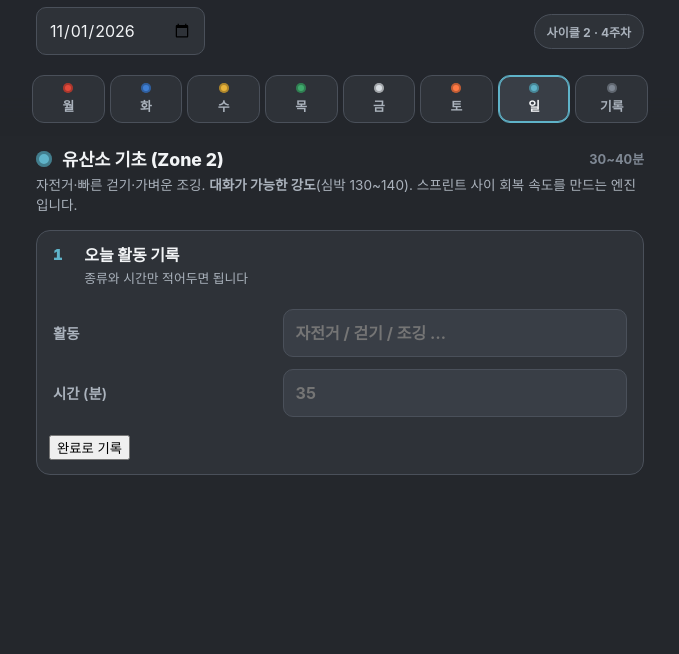
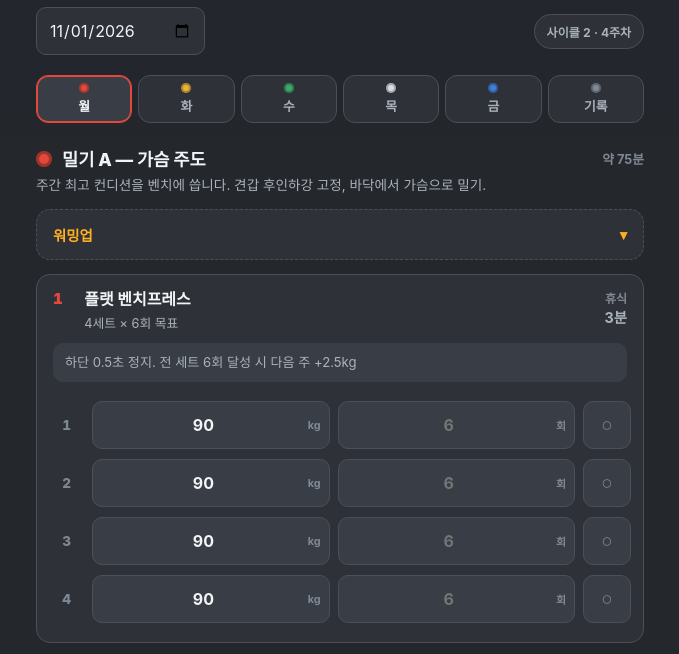
Before and after one commit to JoseFernando-Aramco/weight_traning, a plain HTML site: page index.html in a window 1280 px wide. Shown: the part 73-727 px from the top of the page, without its empty margins (300-979 px from the left). Drawn offline with Linux system fonts and the light colour scheme; a web font is replaced by a local one.

Commit message:
Add files via upload

```diff
--- a/index.html
+++ b/index.html
@@ -95,7 +95,7 @@
     border:1px solid var(--line); padding:8px 12px; border-radius:999px; font-weight:700}
 
   /* ── 요일 탭: 원판 컬러 ───────────── */
-  nav{display:grid; grid-template-columns:repeat(8,1fr); gap:5px; padding:12px 12px; max-width:640px; margin:0 auto}
+  nav{display:grid; grid-template-columns:repeat(6,1fr); gap:6px; padding:12px 16px; max-width:640px; margin:0 auto}
   nav button{
     min-height:var(--tap); border-radius:12px; border:1px solid var(--line);
     background:var(--panel); color:var(--ink-dim); font:inherit; font-weight:800; font-size:.8rem; padding:0 2px;
@@ -361,8 +361,42 @@ const PROGRAM = [
     {n:"케이블 푸시다운", w:0, s:2, r:12, rest:90, cue:"RIR 1 · 마지막 세트 최대 14회", prog:2.5, lastMin:14},
     {n:"디클라인 웨이티드 싯업", w:10, s:3, r:12, rest:60, cue:"원판 가슴에 안고, 등을 말아 올리기. 내려갈 때 2~3초 · 마지막 세트 최대 14회", prog:2.5, lastMin:14, sync:"situp"}
    ]},
- { key:"tue", tab:"화", color:"var(--plate-blue)", name:"하체 유지 + 어깨", time:"약 55분",
-   note:"풋살 전날 경량 하체 + 어깨 미니 세션. 스쿼트는 72%에서 RIR 3 고정 (무릎 아프면 스패니시 스쿼트 45초×5로 대체), 데드는 매주 2세트 145. 어깨 3종은 가볍게.",
+ { key:"wed", tab:"화", color:"var(--plate-yellow)", name:"당기기 A — 광배 특화 + 이두", time:"약 65분",
+   note:"등 메인 데이 1 — 수직 당기기·광배 집중, 너비 담당. 끝에 이두 무겁게(바벨컬·프리처). 목요일 시티드로우와 48시간 간격. 큐: 손은 고리, 팔꿈치로 당긴다.",
+   warm:"유산소 3분 → 밴드 풀어파트 15×2 → 데드행 20~30초 → 밴드 랫풀 15회<br><b>T바:</b> 20×10 → 40×6 → 본세트",
+   ex:[
+    {n:"와이드그립 풀업", w:0, s:4, r:8, rest:150, cue:"어깨너비 1.5배. 추가 중량만 기입(맨몸=0). 4세트 모두 8회↑ 시 +5kg · 마지막 세트 최대 10회", prog:5, bw:true, lastMin:10},
+    {n:"T바로우 (넓은 오버핸드)", w:60, s:4, r:8, rest:150, cue:"팔꿈치 45~60도 벌려 당기기, 견갑 모아 1초 정지, 하강 2초. 원판 무게 기입 · 마지막 세트 최대 10회", prog:5, lastMin:10},
+    {n:"랫풀다운 (뉴트럴그립)", w:0, s:2, r:10, rest:120, cue:"팔꿈치를 옆구리로 꽂기 · 마지막 세트 최대 12회", prog:5, lastMin:12},
+    {n:"스트레이트암 풀다운", w:0, s:3, r:15, rest:90, cue:"팔꿈치 편 채 광배 스트레치 집중 · 마지막 세트 최대 18회", prog:2.5, lastMin:18},
+    {n:"바벨컬 (EZ바)", w:30, s:3, r:8, rest:120, cue:"이두 메인 — 무겁게, 반동 없이. 팔꿈치 옆구리 고정, 하강 2초 · 마지막 세트 최대 10회", prog:2.5, lastMin:10},
+    {n:"프리처컬", w:0, s:3, r:10, rest:90, cue:"수축 1초 조이기, 바닥에서 팔 완전히 펴지 않기(장력 유지) · 마지막 세트 최대 12회", prog:2.5, lastMin:12}
+   ]},
+ { key:"thu", tab:"수", color:"var(--plate-green)", name:"밀기 B — 가슴 볼륨 + 어깨 + 복근", time:"약 65분 + 풋살 20–22시",
+   note:"풋살 전 상체 밀기 — 하체 영향 0. 17시 전 종료 → 18시 탄수화물 식사 → 풋살. 플라이는 큰 호를 그리기.",
+   warm:"유산소 3분 → 암서클·풀어파트 → 푸시업 10회<br><b>인클라인:</b> 빈봉×10 → 50×5 → 65×3",
+   ex:[
+    {n:"인클라인 바벨프레스", w:80, s:4, r:8, rest:150, cue:"전 세트 8회 달성 시 +2.5kg", prog:2.5},
+    {n:"디클라인 케이블 플라이", w:0, s:3, r:12, rest:90, cue:"하단 스트레치 0.5초 정지 · 마지막 세트 최대 14회", prog:2.5, lastMin:14},
+    {n:"체스트 플라이 머신 (gym80)", w:0, s:3, r:15, rest:90, cue:"수축 1초 정지 · 마지막 세트 최대 18회", prog:2.5, lastMin:18},
+    {n:"덤벨 숄더프레스", w:0, s:3, r:10, rest:120, cue:"RIR 2 · 마지막 세트 최대 12회", prog:2, lastMin:12},
+    {n:"사이드 레터럴 (케이블)", w:0, s:4, r:15, rest:90, cue:"가볍게, 반동 금지 · 마지막 세트 최대 18회", prog:1, lastMin:18},
+    {n:"디클라인 웨이티드 싯업", w:10, s:3, r:12, rest:60, cue:"원판 가슴에 안고, 등을 말아 올리기. 내려갈 때 2~3초 · 마지막 세트 최대 14회", prog:2.5, lastMin:14, sync:"situp"}
+   ]},
+ { key:"fri", tab:"목", color:"var(--plate-white)", name:"당기기 B — 시티드로우 메인 · 후면 · 팔", time:"약 65분",
+   note:"등 메인 데이 2 — 시티드로우 무겁게, 두께 담당. 풋살 다음날이지만 앉아서 하는 종목이라 다리 무관. 전신 컨디션 무거우면 시티드로우 5% 감량. 컬·익스텐션은 슈퍼세트 가능.",
+   warm:"유산소 3분 → 밴드 풀어파트 15×2 → 데드행 20초<br><b>시티드로우:</b> 스택 최하단×10 → 40kg×6 → 본세트",
+   ex:[
+    {n:"시티드 케이블로우 (V바)", w:59, s:4, r:8, rest:150, cue:"세션 메인 — 무겁게. 상체 고정, 팔꿈치 옆구리 스치며 배꼽까지, 견갑 1초, 하강 2초. 마지막 세트 10회 후 여유 있으면 드랍 +8 · 마지막 세트 최대 10회", prog:5, lastMin:10},
+    {n:"원암 덤벨로우", w:0, s:3, r:10, rest:120, cue:"좌우 보정용. 각 팔 10회, 팔꿈치를 골반 쪽으로 · 마지막 세트 최대 12회", prog:2, lastMin:12},
+    {n:"페이스풀", w:0, s:3, r:15, rest:90, cue:"가볍게, 팔꿈치가 손목보다 높게 · 마지막 세트 최대 18회", prog:2.5, lastMin:18},
+    {n:"리어 델트 플라이", w:0, s:3, r:15, rest:60, cue:"펙덱 역방향 또는 덤벨. 팔꿈치 살짝 굽힌 채 뒤로 벌리기 · 마지막 세트 최대 18회", prog:2, lastMin:18},
+    {n:"인클라인 덤벨컬", w:0, s:3, r:12, rest:90, cue:"RIR 1 · 마지막 세트 최대 14회", prog:2, lastMin:14},
+    {n:"해머컬", w:0, s:3, r:12, rest:90, cue:"RIR 1 · 마지막 세트 최대 14회", prog:2, lastMin:14},
+    {n:"오버헤드 익스텐션", w:0, s:3, r:12, rest:90, cue:"RIR 1. 컬과 슈퍼세트 가능 · 마지막 세트 최대 14회", prog:2.5, lastMin:14}
+   ]},
+ { key:"tue", tab:"금", color:"var(--plate-blue)", name:"하체 유지 + 어깨 측면 + 스프린트", time:"약 60분",
+   note:"풋살까지 5일 — 하체 피로가 수요일에 끼어들지 않는 자리. 스쿼트 72% RIR 3 (무릎 아프면 스패니시 스쿼트 45초×5), 데드 2세트 145. 레터럴·외회전 가볍게(리어델트는 화요일로). 마지막에 가속 달리기 4본.",
    warm:"자전거 3분 → 레그스윙 전후·좌우 각 10회 → 힙힌지 빈손 10회 → 맨몸 스쿼트 15회<br><b>스쿼트:</b> 빈봉×10 → 60×5 → 90×3 → 110×2<br><b>데드:</b> 60×5 → 100×3 → 125×1 (벨트)",
    ex:[
     {n:"백스쿼트", w:125, s:3, r:5, rest:180, cue:"72%, RIR 3에서 정지. 증량 없음 — 3주 이상 가뿐하면 +2.5 수동 조정", prog:0},
@@ -370,43 +404,9 @@ const PROGRAM = [
     {n:"레그컬", w:0, s:2, r:12, rest:90, cue:"펴지는 구간 3초 · 마지막 세트 최대 14회", prog:2.5, lastMin:14},
     {n:"스탠딩 카프레이즈", w:0, s:3, r:12, rest:60, cue:"꼭대기 1초 정지 · 마지막 세트 최대 14회", prog:2.5, lastMin:14},
     {n:"디클라인 웨이티드 싯업", w:10, s:3, r:12, rest:60, cue:"원판 가슴에 안고, 등을 말아 올리기. 내려갈 때 2~3초 · 마지막 세트 최대 14회", prog:2.5, lastMin:14, sync:"situp"},
-    {n:"케이블 사이드 레터럴", w:0, s:4, r:15, rest:75, cue:"어깨 미니 세션 시작. 마지막 세트 드랍 +10회 · 마지막 세트 최대 18회", prog:1, lastMin:18},
-    {n:"리어 델트 플라이", w:0, s:3, r:15, rest:60, cue:"펙덱 역방향 또는 덤벨. 팔꿈치 살짝 굽힌 채 뒤로 벌리기 · 마지막 세트 최대 18회", prog:2, lastMin:18},
-    {n:"케이블 외회전", w:5, s:2, r:15, rest:45, cue:"각 팔 15회. 팔꿈치 옆구리 고정, 스택 최하단. 여유 있어야 정상", prog:0}
-   ]},
- { key:"wed", tab:"수", color:"var(--plate-yellow)", name:"당기기 A — 광배 특화", time:"약 60분 + 풋살 20–22시",
-   note:"17시 전 종료 → 18시 탄수화물 식사 → 풋살. 바쁜 주는 1·2·3번만(40분). 큐: 손은 고리, 팔꿈치로 당긴다.",
-   warm:"유산소 3분 → 밴드 풀어파트 15×2 → 데드행 20~30초 → 밴드 랫풀 15회",
-   ex:[
-    {n:"와이드그립 풀업", w:0, s:4, r:8, rest:150, cue:"어깨너비 1.5배. 추가 중량만 기입(맨몸=0). 4세트 모두 8회↑ 시 +5kg · 마지막 세트 최대 10회", prog:5, bw:true, lastMin:10},
-    {n:"T바로우 (넓은 오버핸드)", w:60, s:4, r:8, rest:150, cue:"팔꿈치 45~60도 벌려 당기기, 견갑 모아 1초 정지, 하강 2초. 원판 무게 기입 · 마지막 세트 최대 10회", prog:5, lastMin:10},
-    {n:"랫풀다운 (뉴트럴그립)", w:0, s:2, r:10, rest:120, cue:"팔꿈치를 옆구리로 꽂기 · 마지막 세트 최대 12회", prog:5, lastMin:12},
-    {n:"스트레이트암 풀다운", w:0, s:3, r:15, rest:90, cue:"팔꿈치 편 채 광배 스트레치 집중 · 마지막 세트 최대 18회", prog:2.5, lastMin:18},
-    {n:"인클라인 덤벨컬", w:0, s:3, r:12, rest:90, cue:"RIR 1 · 마지막 세트 최대 14회", prog:2, lastMin:14},
-    {n:"해머컬", w:0, s:3, r:12, rest:90, cue:"RIR 1 · 마지막 세트 최대 14회", prog:2, lastMin:14}
-   ]},
- { key:"thu", tab:"목", color:"var(--plate-green)", name:"밀기 B — 가슴 볼륨 + 어깨", time:"약 70분",
-   note:"풋살 다음날 — 유난히 무거우면 인클라인 5% 감량. 플라이는 큰 호를 그리기.",
-   warm:"유산소 3분 → 암서클·풀어파트 → 푸시업 10회<br><b>인클라인:</b> 빈봉×10 → 50×5 → 65×3",
-   ex:[
-    {n:"인클라인 바벨프레스", w:80, s:4, r:8, rest:150, cue:"전 세트 8회 달성 시 +2.5kg", prog:2.5},
-    {n:"디클라인 케이블 플라이", w:0, s:3, r:12, rest:90, cue:"하단 스트레치 0.5초 정지 · 마지막 세트 최대 14회", prog:2.5, lastMin:14},
-    {n:"체스트 플라이 머신 (gym80)", w:0, s:3, r:15, rest:90, cue:"수축 1초 정지 · 마지막 세트 최대 18회", prog:2.5, lastMin:18},
-    {n:"덤벨 숄더프레스", w:0, s:3, r:10, rest:120, cue:"RIR 2 · 마지막 세트 최대 12회", prog:2, lastMin:12},
-    {n:"사이드 레터럴 (케이블)", w:0, s:3, r:15, rest:90, cue:"가볍게, 반동 금지 · 마지막 세트 최대 18회", prog:1, lastMin:18},
-    {n:"디클라인 웨이티드 싯업", w:10, s:3, r:12, rest:60, cue:"원판 가슴에 안고, 등을 말아 올리기. 내려갈 때 2~3초 · 마지막 세트 최대 14회", prog:2.5, lastMin:14, sync:"situp"}
-   ]},
- { key:"fri", tab:"금", color:"var(--plate-white)", name:"당기기 B + 팔·복근", time:"약 70분",
-   note:"원암 로우: 팔꿈치를 골반 쪽으로 — 광배 하부. 컬+익스텐션은 슈퍼세트 가능(5분 단축).",
-   warm:"유산소 3분 → 밴드 풀어파트 15×2 → 데드행 20초",
-   ex:[
-    {n:"원암 덤벨로우", w:0, s:4, r:10, rest:120, cue:"각 팔 10회, RIR 2 · 마지막 세트 최대 12회", prog:2, lastMin:12},
-    {n:"랫풀다운 (와이드)", w:0, s:4, r:10, rest:120, cue:"RIR 2 · 마지막 세트 최대 12회", prog:5, lastMin:12},
-    {n:"스트레이트암 풀다운", w:0, s:3, r:15, rest:90, cue:"RIR 2 · 마지막 세트 최대 18회", prog:2.5, lastMin:18},
-    {n:"페이스풀", w:0, s:3, r:15, rest:90, cue:"가볍게 · 마지막 세트 최대 18회", prog:2.5, lastMin:18},
-    {n:"바벨컬", w:0, s:3, r:12, rest:90, cue:"RIR 1 · 마지막 세트 최대 14회", prog:2.5, lastMin:14},
-    {n:"오버헤드 익스텐션", w:0, s:3, r:12, rest:90, cue:"RIR 1 · 마지막 세트 최대 14회", prog:2.5, lastMin:14},
-    {n:"디클라인 웨이티드 싯업", w:10, s:3, r:12, rest:60, cue:"원판 가슴에 안고, 등을 말아 올리기. 내려갈 때 2~3초 · 마지막 세트 최대 14회", prog:2.5, lastMin:14, sync:"situp"}
+    {n:"케이블 사이드 레터럴", w:0, s:5, r:15, rest:75, cue:"어깨 미니 세션 시작. 마지막 세트 드랍 +10회 · 마지막 세트 최대 18회", prog:1, lastMin:18},
+    {n:"케이블 외회전", w:5, s:2, r:15, rest:45, cue:"각 팔 15회. 팔꿈치 옆구리 고정, 스택 최하단. 여유 있어야 정상", prog:0},
+    {n:"가속 달리기 30m", w:0, s:4, r:1, rest:60, cue:"60→75→85→90% 순서로 1본씩. 바닥 공간 없으면 러닝머신 13·14·14·15km/h 15초. 횟수 칸은 1로 체크", prog:0}
    ]}
 ];
 const CARDIO = [
@@ -428,13 +428,13 @@ const skey = (date, day) => `log:${date}:${day}`;
 /* ══════════ 상태 ══════════ */
 const todayISO = () => { const d=new Date(); d.setMinutes(d.getMinutes()-d.getTimezoneOffset()); return d.toISOString().slice(0,10) };
 let curDate = todayISO();
-let curTab = (()=>{ const dow = new Date().getDay(); return ["sun","mon","tue","wed","thu","fri","sat"][dow] || "mon" })();
+let curTab = (()=>{ const dow = new Date().getDay(); return [null,"mon","wed","thu","fri","tue",null][dow] || "mon" })();
 
 /* ══════════ 탭 ══════════ */
 const tabsEl = document.getElementById('tabs');
 function renderTabs(){
   tabsEl.innerHTML = '';
-  [...PROGRAM, ...CARDIO, HIST_TAB].forEach(d=>{
+  [...PROGRAM, HIST_TAB].forEach(d=>{
     const b = document.createElement('button');
     b.style.setProperty('--c', d.color);
     b.className = curTab===d.key ? 'on' : '';
@@ -463,8 +463,6 @@ function saveSession(dayKey, data){
 const view = document.getElementById('view');
 function renderView(){
   if(curTab==='hist'){ renderHistory(); return }
-  if(curTab==='sat'){ renderSprint(); return }
-  if(curTab==='sun'){ renderZone2(); return }
   const day = PROGRAM.find(d=>d.key===curTab);
   const data = loadSession(day.key);
   view.innerHTML = '';
@@ -595,10 +593,10 @@ function renderView(){
   rules.innerHTML = `<h3>운영 규칙</h3>
     <b>메인 리프트</b>(벤치·인클라인): 전 세트 목표 횟수 달성 → 다음 주 +2.5kg<br>
     <b>보조 종목</b>: 마지막 세트를 표시된 상한까지 (상한 되면 멈춤). 상한 달성 시 자동 증량, 미달 시 유지<br>
-    <b>하체</b>: 유지 모드 — 스쿼트 125 / 데드 145 고정(RIR 3). 풋살 전날이라 한계 도전 없음<br>
+    <b>하체(금)</b>: 유지 모드 — 스쿼트 125 / 데드 145 고정(RIR 3). 풋살까지 5일<br>
 
     <b>디로드</b>: 5주 훈련 + 1주 (중량 60%, 세트 절반) — 상단 주차 표시 참고<br>
-    영양: 평일 3,000~3,050kcal · 수 3,300kcal · 단백질 145~165g · 수면 7시간+`;
+    영양: 평일 3,200kcal · 수 3,800kcal · 단백질 160g · 수면 7시간+`;
   view.appendChild(rules);
 }
 
```
